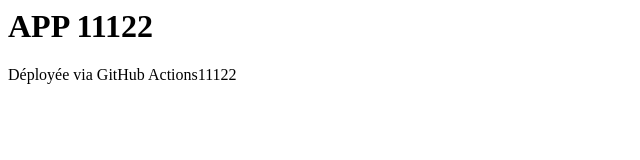
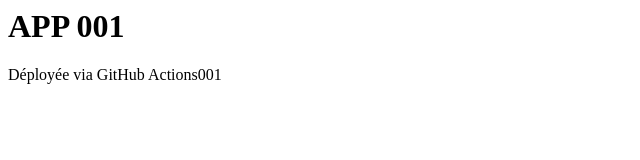
Before and after one commit to mostafa-0702/aks-github-actions-lab, a plain HTML site: page apps/app1/index.html in a window 1280 px wide. Shown: the whole page, without its empty margins (0-640 px from the left). Drawn offline with Linux system fonts and the light colour scheme.

Commit message:
Update app1

```diff
--- a/apps/app1/index.html
+++ b/apps/app1/index.html
@@ -1,2 +1,2 @@
-<h1>APP 11122</h1>
-<p>Déployée via GitHub Actions11122</p>
+<h1>APP 001</h1>
+<p>Déployée via GitHub Actions001</p>
```
